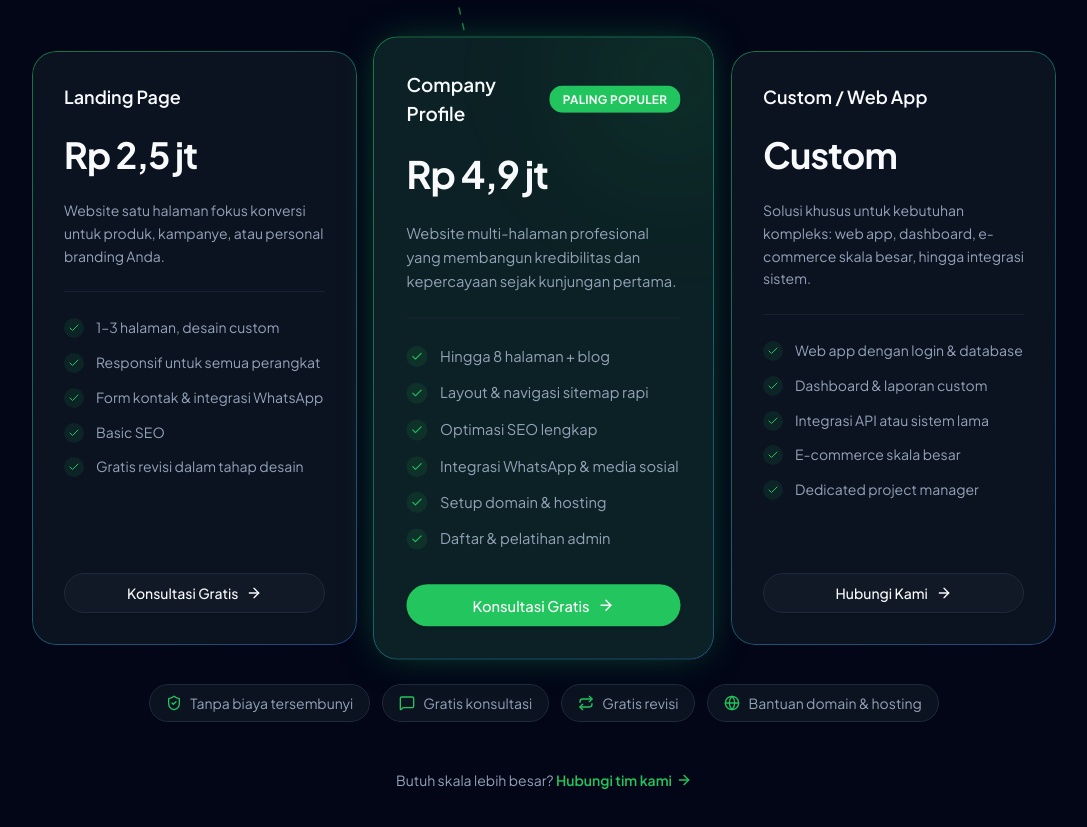
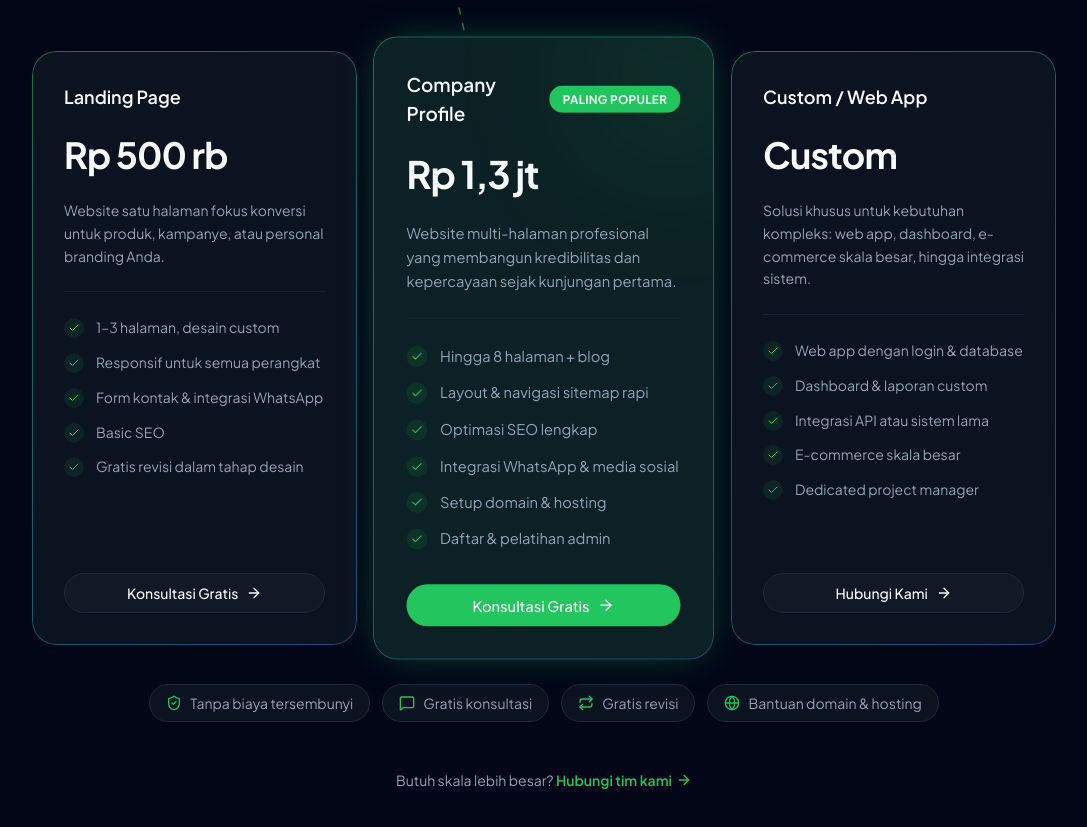
Before and after one commit to abinawahasan-bot/kantongin, a Next.js app: page / in a window 1280 px wide. Shown: the part 9304-10131 px from the top of the page, without its empty margins (96-1183 px from the left). Built offline with nearby package versions, Linux system fonts and the light colour scheme.

Commit message:
feat(pricing): turunkan harga landing page & company profile

```diff
--- a/constants/pricing.ts
+++ b/constants/pricing.ts
@@ -11,7 +11,7 @@ export type PricingPlan = {
 export const pricingPlans: PricingPlan[] = [
   {
     name: "Landing Page",
-    price: "Rp 2,5 jt",
+    price: "Rp 500 rb",
     description:
       "Website satu halaman fokus konversi untuk produk, kampanye, atau personal branding Anda.",
     features: [
@@ -26,7 +26,7 @@ export const pricingPlans: PricingPlan[] = [
   },
   {
     name: "Company Profile",
-    price: "Rp 4,9 jt",
+    price: "Rp 1,3 jt",
     description:
       "Website multi-halaman profesional yang membangun kredibilitas dan kepercayaan sejak kunjungan pertama.",
     features: [
```
Also changed, not shown: 1 other file (tests, documents, lock files or other folders).
